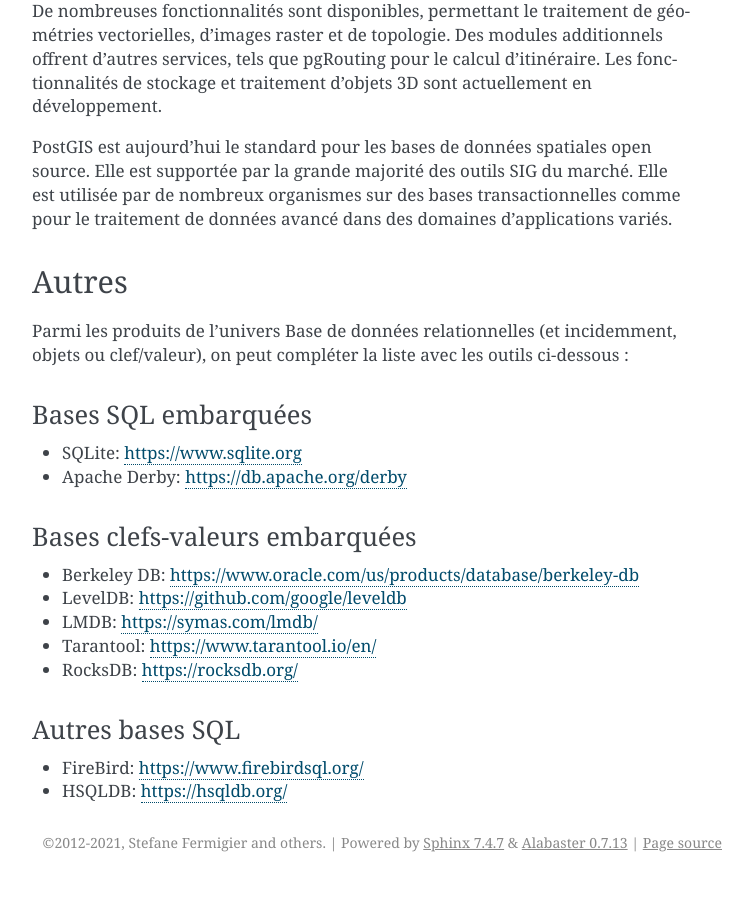
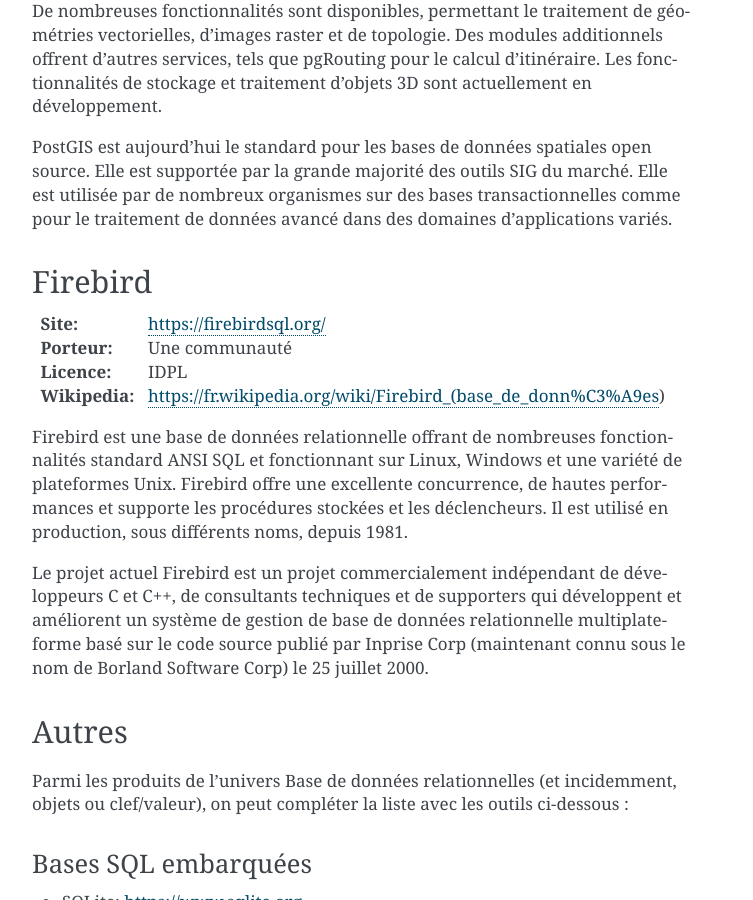
Before and after one commit to sfermigier/guide-oss, a Sphinx documentation site: the page built from source/sgbd-middleware/bases-de-donnees.rst, in a window 1280 px wide and 900 px high, scrolled down 2387 px. Shown: the whole window, without its empty margins (388-1141 px from the left). Built offline with Sphinx 7.4.7, drawn with Linux system fonts in a browser that asks for light colours; comment, search, counter and statistics services are not loaded; some of the changed text lies outside the part shown.

Commit message:
Ajout de Firebird.

```diff
--- a/source/sgbd-middleware/bases-de-donnees.rst
+++ b/source/sgbd-middleware/bases-de-donnees.rst
@@ -13,7 +13,7 @@
 :Porteur: une communauté
 :Licence: PostgreSQL License, approuvée par l'Open Source Initiative
 
-PostgreSQL est le SGBDR open source le plus complet aujourd’hui. PostgreSQL est issue de Ingres. Le projet a été lancé en 1985 par Michael Stonebraker. La première version bâtie sur l'architecture actuelle est sortie en 1995.
+PostgreSQL est le SGBDR open source le plus complet aujourd’hui. PostgreSQL est issue de Ingres, un projet lancé en 1985 par Michael Stonebraker. La première version bâtie sur l'architecture actuelle est sortie en 1995.
 
 Le périmètre fonctionnel de PostGreSQL est très large et comparable aux autres bases de données *entreprise* du marché. Il supporte les procédures stockées, les déclencheurs, les fonctions spécifiques, les indexes sur fonctions, les transactions, les règles customs permettant de modifier le chemin d'exécution des requêtes, un large éventail de types de données, de l'héritage de tables, de la recherche full-text, la répartition de charge sur plusieurs bases, etc. Ses performances et sa stabilité lui permettent de s'intégrer à une plateforme de production exigeante.
 
@@ -75,6 +75,18 @@
 
 PostGIS est aujourd'hui le standard pour les bases de données spatiales open source. Elle est supportée par la grande majorité des outils SIG du marché. Elle est utilisée par de nombreux organismes sur des bases transactionnelles comme pour le traitement de données avancé dans des domaines d'applications variés.
 
+Firebird
+--------
+
+:Site: https://firebirdsql.org/
+:Porteur: Une communauté
+:Licence: IDPL
+:Wikipedia: https://fr.wikipedia.org/wiki/Firebird_(base_de_donn%C3%A9es)
+
+Firebird est une base de données relationnelle offrant de nombreuses fonctionnalités standard ANSI SQL et fonctionnant sur Linux, Windows et une variété de plateformes Unix. Firebird offre une excellente concurrence, de hautes performances et supporte les procédures stockées et les déclencheurs. Il est utilisé en production, sous différents noms, depuis 1981.
+
+Le projet actuel Firebird est un projet commercialement indépendant de développeurs C et C++, de consultants techniques et de supporters qui développent et améliorent un système de gestion de base de données relationnelle multiplateforme basé sur le code source publié par Inprise Corp (maintenant connu sous le nom de Borland Software Corp) le 25 juillet 2000.
+
 
 Autres
 ------
@@ -99,5 +111,4 @@
 Autres bases SQL
 ~~~~~~~~~~~~~~~~
 
-- FireBird: https://www.firebirdsql.org/
 - HSQLDB: https://hsqldb.org/
```
